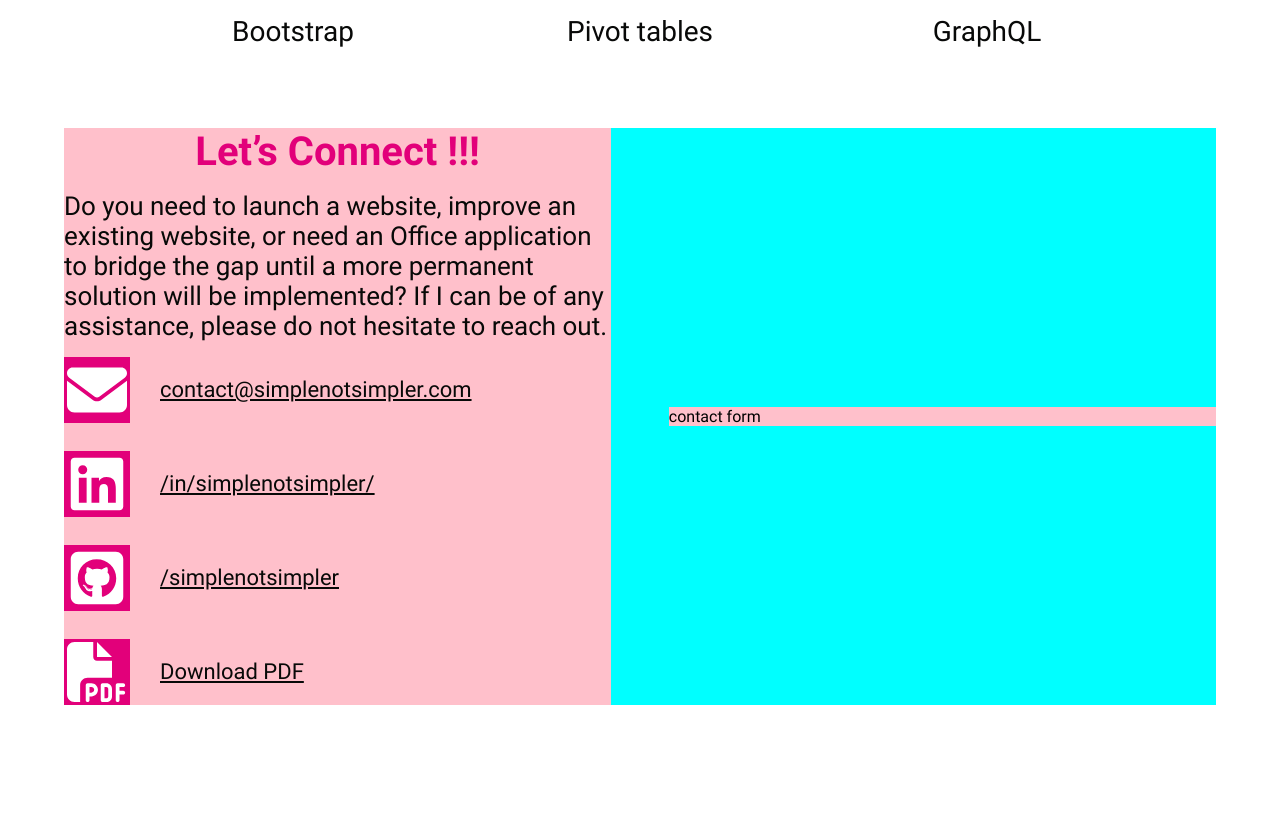
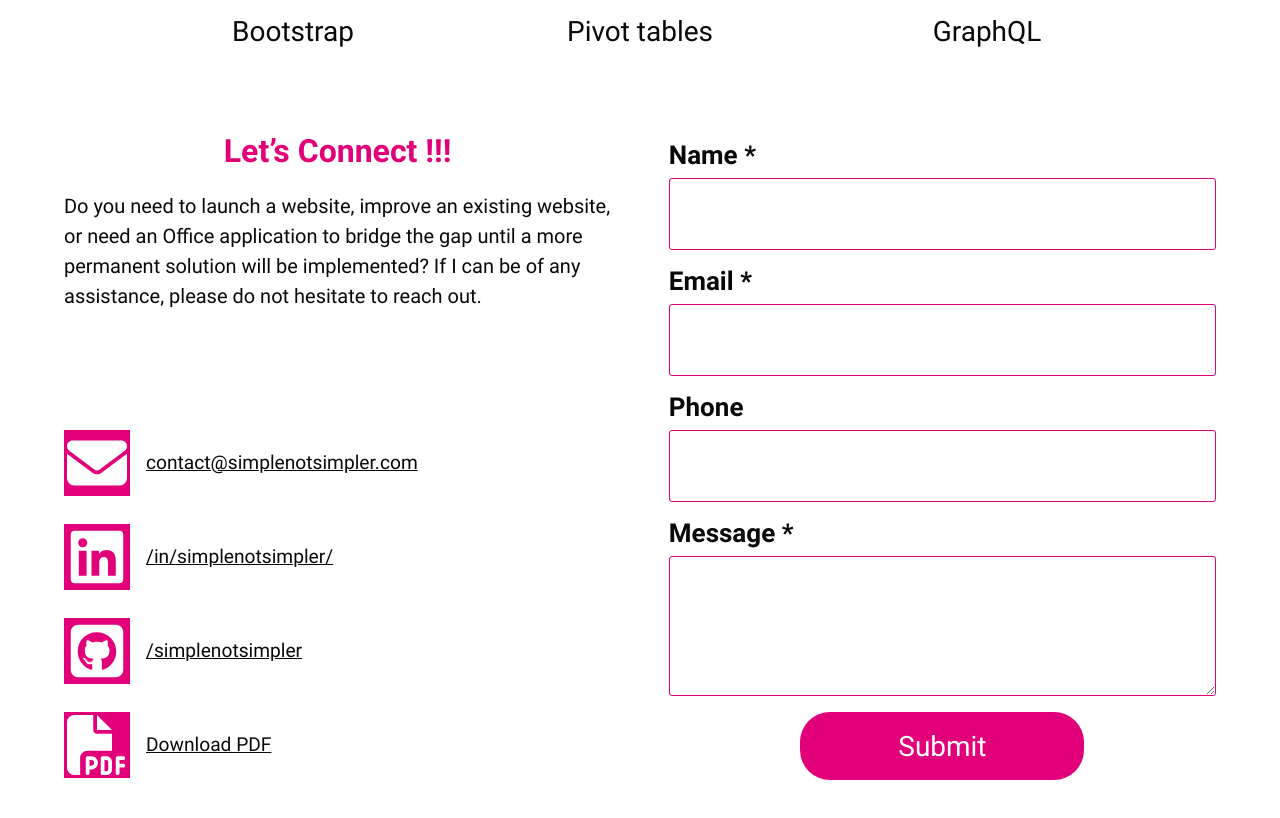
Before and after one commit to simplenotsimpler/sns-site-react, a React (Create React App) app: page / in a window 1280 px wide. Shown: the part 1801-2619 px from the top of the page. Before the commit the page ends 2586 px from the top, so only its background shows below. Built offline with nearby package versions, Linux system fonts and the light colour scheme.

Commit message:
feature: ContactForm component, rest contact

```diff
--- a/src/components/Button/Button.css
+++ b/src/components/Button/Button.css
@@ -15,6 +15,7 @@
 }
 
 .btnLarge {
+  max-width: 100%;
   width: 284px;
   height: 60px;
   /* 34 horizontal
--- a/src/components/Contact/Contact.css
+++ b/src/components/Contact/Contact.css
@@ -1,28 +1,45 @@
 .contactContainer {
   display: flex;
   align-items: center;
+  flex-wrap: wrap;
   gap: 5%;
+  min-height: 650px;
+  height: 650px;
 }
 
 .contactContent,
 .contactFormHolder {
-  background-color: pink;
   flex: 1 0 45%;
+  min-height: 100%;
+  display: flex;
+  flex-direction: column;
+  justify-content: space-between;
+  max-width: 100%;
 }
 
 .contactTitle {
   font-weight: 700;
-  font-size: 40px;
+  font-size: 32px;
   line-height: 47px;
-  /* identical to box height */
   text-align: center;
   color: var(--color-primary);
   margin-bottom: 1rem;
 }
 
 .contactIntro {
-  font-size: 26px;
+  font-size: 1.625rem;
   line-height: 30px;
   color: var(--color-dark);
   margin-bottom: 1rem;
+  flex: 1;
 }
+
+@media only screen and (max-width: 1280px) {
+  .contactIntro {
+    font-size: 1.25rem;
+  }
+
+  .contactContent {
+    margin-bottom: 1.5rem;
+  }
+}
--- a/src/components/Contact/Contact.jsx
+++ b/src/components/Contact/Contact.jsx
@@ -1,5 +1,5 @@
+import ContactForm from "../ContactForm/ContactForm.jsx";
 import ContactInfo from "../ContactInfo/ContactInfo.jsx";
-
 import "./Contact.css";
 
 //may get the intro copy from db
@@ -17,7 +17,9 @@ const Contact = () => {
         </p>
         <ContactInfo />
       </section>
-      <section className="contactFormHolder">contact form</section>
+      <section className="contactFormHolder">
+        <ContactForm />
+      </section>
     </div>
   );
 };
--- /dev/null
+++ b/src/components/ContactForm/ContactForm.css
@@ -0,0 +1,40 @@
+.contactForm {
+  display: flex;
+  flex-direction: column;
+  align-items: center;
+  gap: 1rem;
+}
+.contactInputGroup {
+  display: flex;
+  flex-direction: column;
+  font-size: 26px;
+  width: 100%;
+}
+.contactFormLabel {
+  color: var(--color-dark);
+  font-weight: 700;
+  margin-bottom: 0.5rem;
+}
+
+.contactFormInput,
+.contactFormTextArea {
+  background-color: var(--color-light);
+  border: solid 1px var(--color-primary);
+  border-radius: 3px;
+  padding: 0.5rem;
+}
+.contactFormInput {
+  width: 100%;
+  height: 72px;
+}
+
+.contactFormTextArea {
+  width: 100%;
+  height: 140px;
+}
+
+/* not sure what want for focus styling */
+.contactFormInput:focus,
+.contactFormTextArea:focus {
+  border: solid 2px var(--color-primary);
+}
--- /dev/null
+++ b/src/components/ContactForm/ContactForm.jsx
@@ -0,0 +1,54 @@
+import Button from "../Button/Button.jsx";
+import "./ContactForm.css";
+
+//form is not functional yet & no validation. may need to adapt this depending on solution for submitting form, maybe EmailJS?
+const ContactInput = ({ label, inputName, isRequired = false }) => {
+  return (
+    <div className="contactInputGroup">
+      <label htmlFor={inputName} className="contactFormLabel">
+        {label}
+        {isRequired ? " *" : ""}
+      </label>
+      <input
+        type="text"
+        className="contactFormInput"
+        id={inputName}
+        name="inputName"
+      />
+    </div>
+  );
+};
+
+const ContactTextArea = ({ label, textAreaName, isRequired = false }) => {
+  return (
+    <div className="contactInputGroup">
+      <label htmlFor={textAreaName} className="contactFormLabel">
+        {label}
+        {isRequired ? " *" : ""}
+      </label>
+      <textarea
+        name={textAreaName}
+        id={textAreaName}
+        className="contactFormTextArea"
+      ></textarea>
+    </div>
+  );
+};
+
+const ContactForm = () => {
+  return (
+    <form className="contactForm" onSubmit={(e) => e.preventDefault()}>
+      <ContactInput label="Name" inputName="contactName" isRequired />
+      <ContactInput label="Email" inputName="contactEmail" isRequired />
+      <ContactInput label="Phone" inputName="contactPhone" />
+      <ContactTextArea
+        label="Message"
+        textAreaName="contactMessage"
+        isRequired
+      />
+      <Button>Submit</Button>
+    </form>
+  );
+};
+
+export default ContactForm;
--- a/src/components/ContactInfo/ContactInfo.css
+++ b/src/components/ContactInfo/ContactInfo.css
@@ -5,7 +5,7 @@
 }
 
 .contactLink {
-  font-size: 22px;
+  font-size: 1.375rem;
   line-height: 127%;
   color: var(--color-dark);
 }
@@ -14,5 +14,18 @@
   display: flex;
   align-items: center;
 
-  gap: 30px;
+  gap: 1.5rem;
 }
+
+@media only screen and (max-width: 1280px) {
+  .contactItem {
+    gap: 1rem;
+  }
+  .contactLink {
+    font-size: 1.2rem;
+    overflow-wrap: break-word;
+    word-wrap: break-word;
+    /* this actually causes it to wrap */
+    word-break: break-all;
+  }
+}
--- a/src/components/Projects/Projects.jsx
+++ b/src/components/Projects/Projects.jsx
@@ -3,7 +3,6 @@ import "./Projects.css";
 import { projects } from "../../data/projectsData.js";
 import FaIcon from "../FaIcon/FaIcon.jsx";
 
-//TODO: switch to using font awesome directly
 const Project = ({ project }) => {
   return (
     <li>
--- a/src/components/Skills/Skills.css
+++ b/src/components/Skills/Skills.css
@@ -1,4 +1,3 @@
-/* TODO: double-check how do responsiveness. maybe CSS Grid instead */
 .skills {
   display: flex;
   /* justify-content: space-between; */
--- a/src/components/layout/NavHeader/NavHeader.css
+++ b/src/components/layout/NavHeader/NavHeader.css
@@ -1,5 +1,5 @@
 /* TODO: drop shadow to give navHeader more depth? */
-
+/* Note: stuff not 100% wide on Galaxy Fold b/c of the fold margin */
 .navHeader {
   width: 100%;
   /* height accomodates MacBook Air camera location - per Figma prototype */
--- a/src/index.css
+++ b/src/index.css
@@ -81,3 +81,22 @@ ul {
 ul {
   list-style: none;
 }
+
+/* reset for forms */
+/* https://developer.mozilla.org/en-US/docs/Learn/Forms/Styling_web_forms */
+form,
+button,
+label,
+input,
+select,
+textarea {
+  font-family: inherit;
+  font-size: 100%;
+  margin-bottom: 0;
+}
+
+input:focus,
+textarea:focus,
+select:focus {
+  outline: none;
+}
--- a/src/pages/Home/Home.jsx
+++ b/src/pages/Home/Home.jsx
@@ -23,7 +23,7 @@ const Home = () => {
         <section id="skills" className="section-style">
           <Skills />
         </section>
-        <section id="contact" className="section-style holder-color">
+        <section id="contact" className="section-style">
           <Contact />
         </section>
       </main>
```
